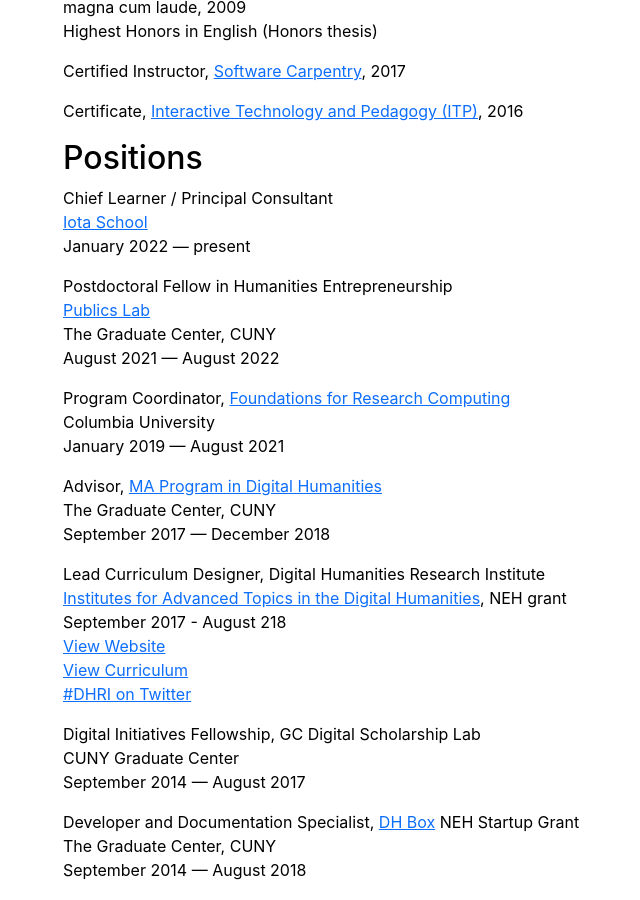
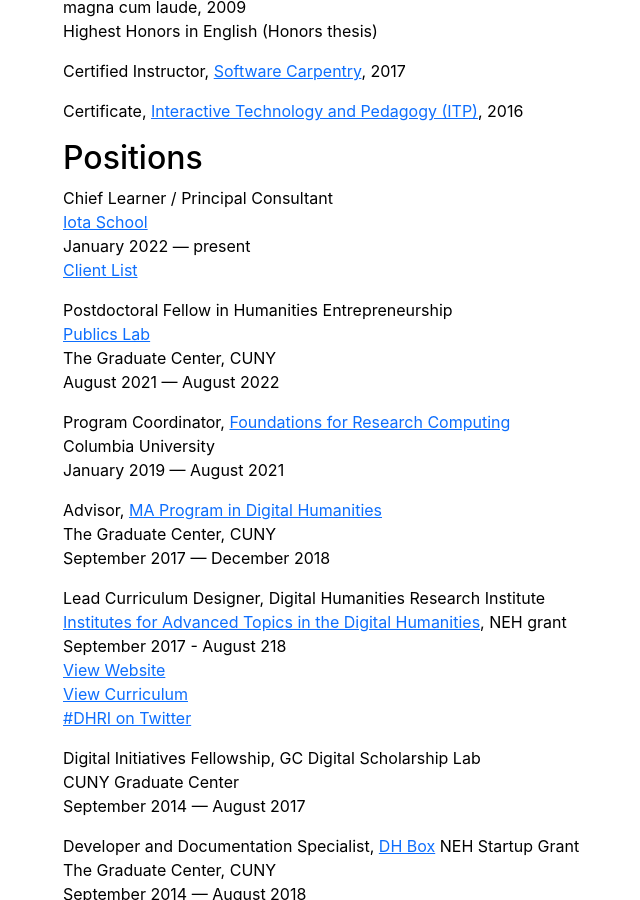
Before and after one commit to smythp/website, a Jekyll site: the page built from cv.md, in a window 1280 px wide and 900 px high, scrolled down 471 px. Shown: the whole window, without its empty margins (65-705 px from the left). Built offline with Jekyll 4.4.1, drawn with Linux system fonts in a browser that asks for light colours.

Commit message:
Automatic push

```diff
--- a/cv.md
+++ b/cv.md
@@ -30,7 +30,8 @@
 
 Chief Learner / Principal Consultant\
 [Iota School](https://iotaschool.com/%0A)\
-January 2022 --- present
+January 2022 --- present\
+[Client List](#client-list)
 
 Postdoctoral Fellow in Humanities Entrepreneurship\
 [Publics Lab](https://publicslab.gc.cuny.edu/%0A)\
```
